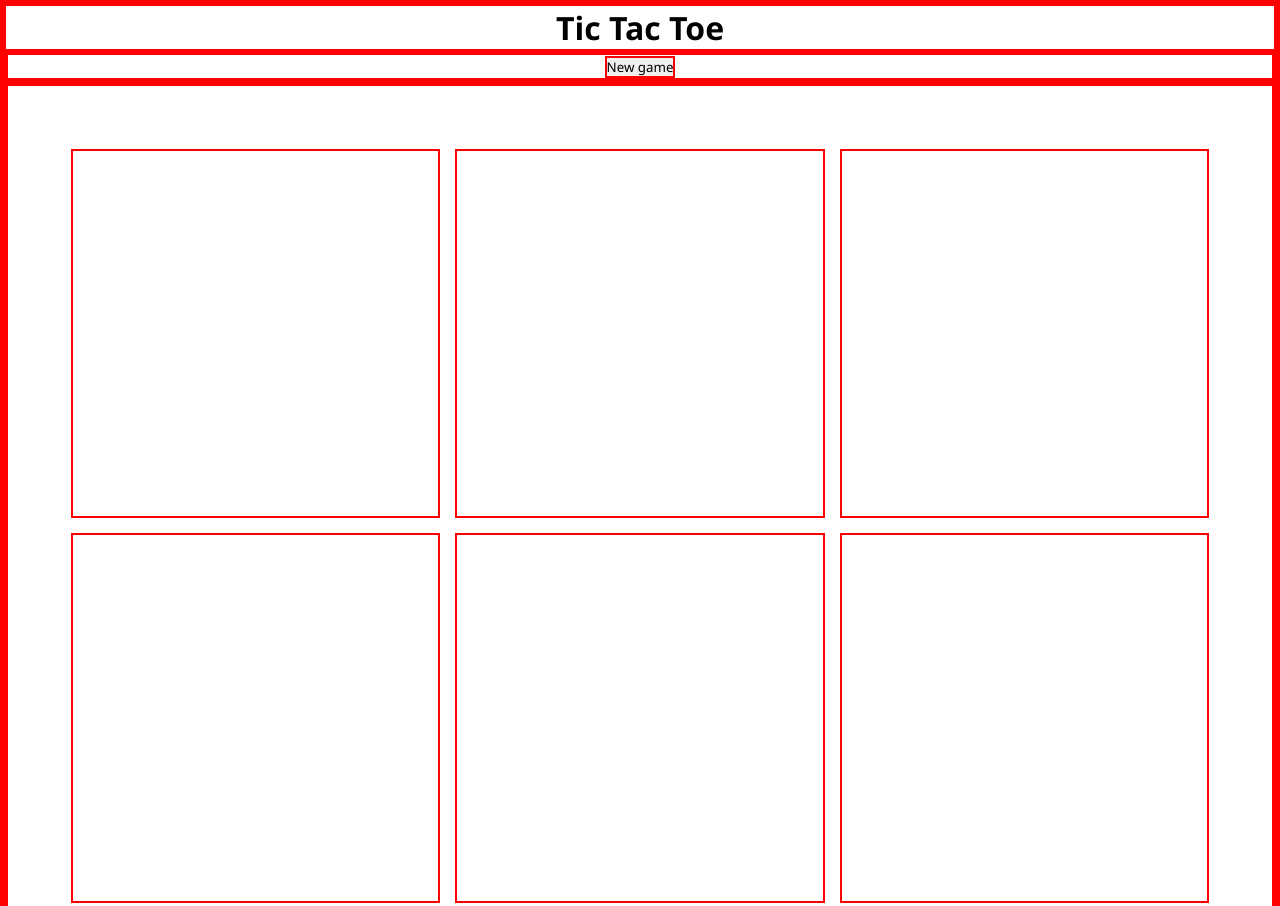
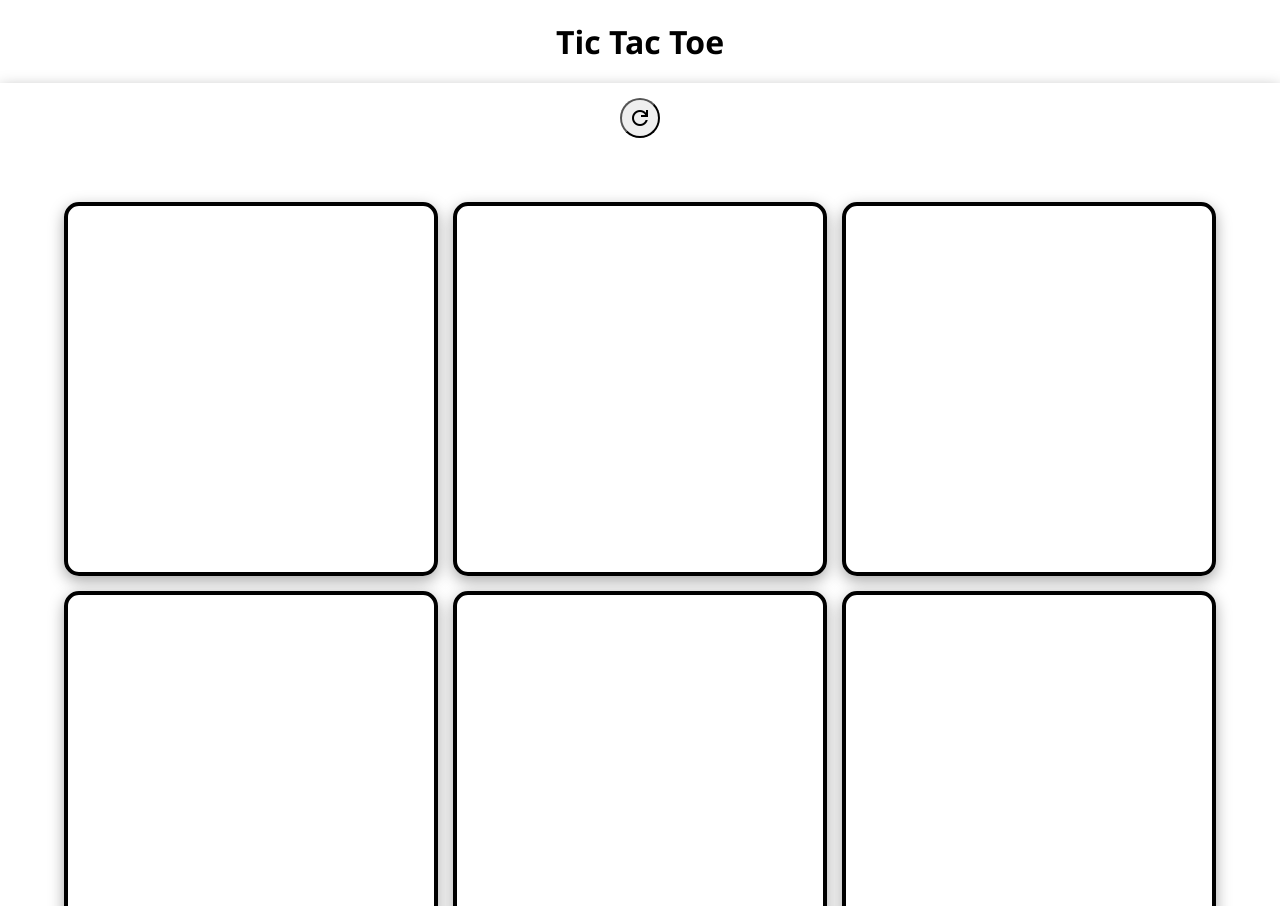
Before and after one commit to CyprianESPI/odin-ttt, a plain HTML site: page index.html in a window 1280 px wide. Shown: the top 906 px of the page. Drawn offline with nearby package versions, Linux system fonts and the light colour scheme.

Commit message:
Improve UI

```diff
--- a/index.html
+++ b/index.html
@@ -8,19 +8,31 @@
 
     <script src="index.js" defer></script>
     <link rel="stylesheet" href="styles.css" />
+    <!-- refresh -->
+    <link rel="stylesheet"
+        href="https://fonts.googleapis.com/css2?family=Material+Symbols+Outlined:opsz,wght,FILL,GRAD@24,400,0,0" />
 </head>
 
 <body>
-    <h1>Tic Tac Toe</h1>
+    <div class="header">
+        <h1>Tic Tac Toe</h1>
+    </div>
+
     <main>
         <div id="controls">
-            <button id="newGameBtn">New game</button>
+            <button id="newGameBtn" class="material-symbols-outlined">refresh</button>
         </div>
+        <dialog>
+            <h2 id="winner"></h2>
+        </dialog>
         <div id="players"></div>
         <div id="board"></div>
     </main>
-    <h2><a href="https://www.theodinproject.com/lessons/node-path-javascript-tic-tac-toe">The Odin Project | Project:
-            Tic Tac Toe</a></h2>
+    <div class="footer">
+        <h2><a href="https://www.theodinproject.com/lessons/node-path-javascript-tic-tac-toe">The Odin Project |
+                Project:
+                Tic Tac Toe</a></h2>
+    </div>
 </body>
 
 </html>
--- a/styles.css
+++ b/styles.css
@@ -2,7 +2,6 @@
     margin: 0;
     padding: 0;
     font-family: 'Segoe UI', Tahoma, Geneva, Verdana, sans-serif;
-    border: 2px solid red;
 }
 
 /*border: 2px solid red;*/
@@ -27,4 +26,23 @@ body {
     align-items: center;
     font-weight: bolder;
     font-size: xx-large;
+    border: 4px solid black;
+    border-radius: 15px;
+    box-shadow: rgba(0, 0, 0, 0.35) 0px 5px 15px;
 }
+
+main {
+    padding-top: 15px;
+    box-shadow: rgba(0, 0, 0, 0.35) 0px 5px 15px;
+}
+
+button {
+    aspect-ratio: 1;
+    border-radius: 50%;
+    width: 40px;
+}
+
+.header,
+.footer {
+    margin: 20px;
+}
```
